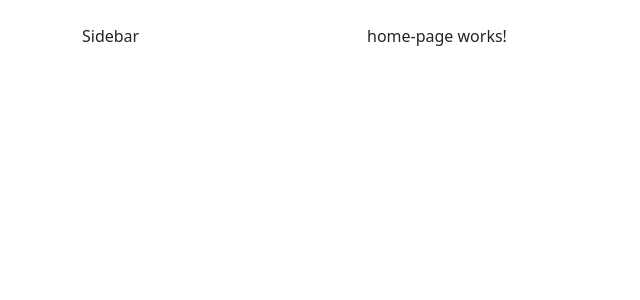
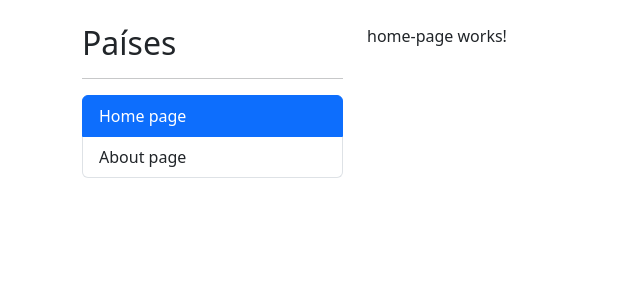
Before and after one commit to danielaliendo/04-country-app, an Angular app: page / in a window 1280 px wide. Shown: the top 300 px of the page, without its empty margins (0-640 px from the left). Built offline with nearby package versions, Linux system fonts and the light colour scheme.

Commit message:
shared sidebar selector was added to app component ui

```diff
--- a/src/app/app.component.html
+++ b/src/app/app.component.html
@@ -2,7 +2,7 @@
 
   <div class="col-3">
     <!-- Sidebar -->
-    Sidebar
+    <shared-sidebar></shared-sidebar>
   </div>
   <div class="col">
     <!-- Pages -->
```
